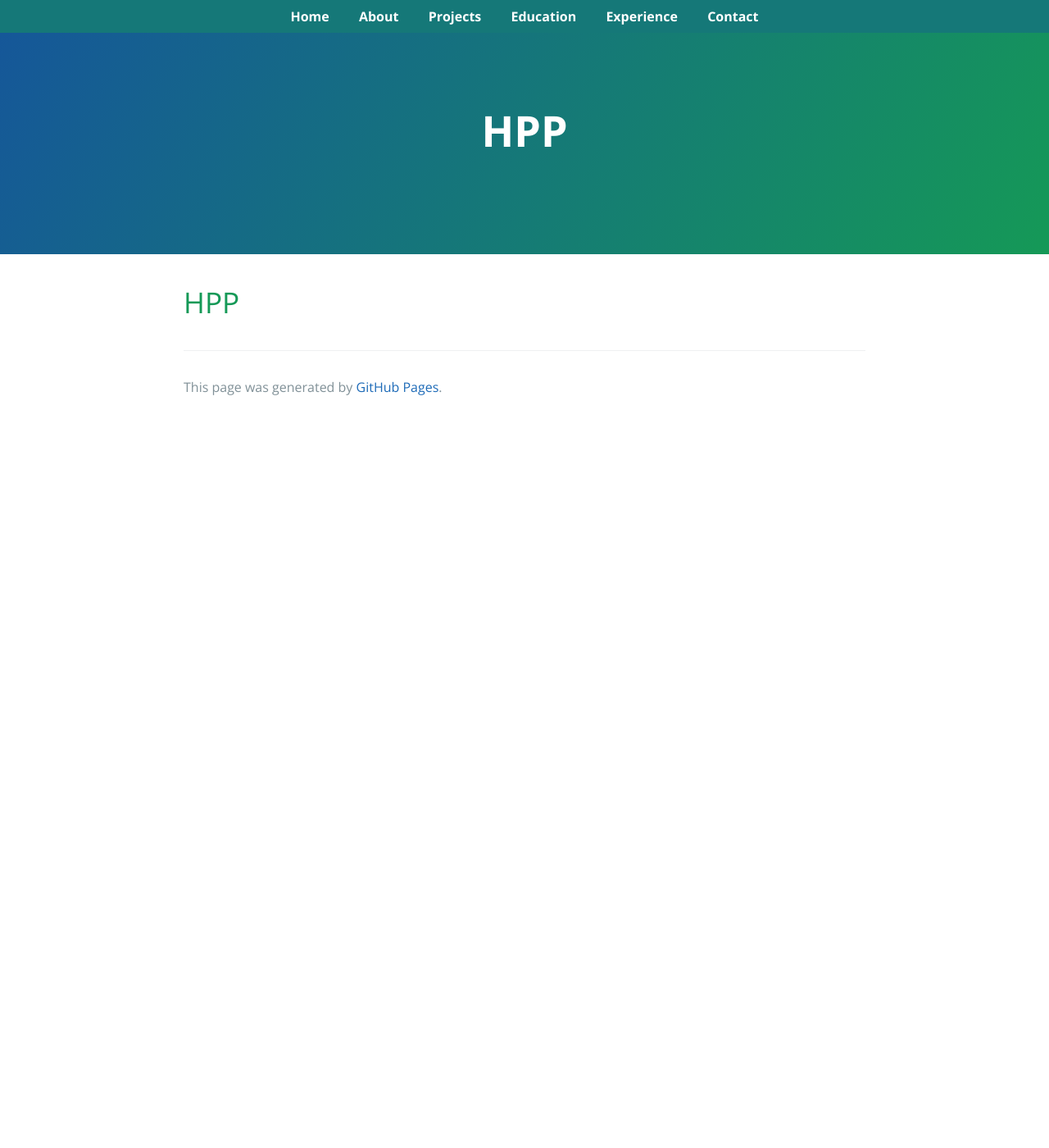
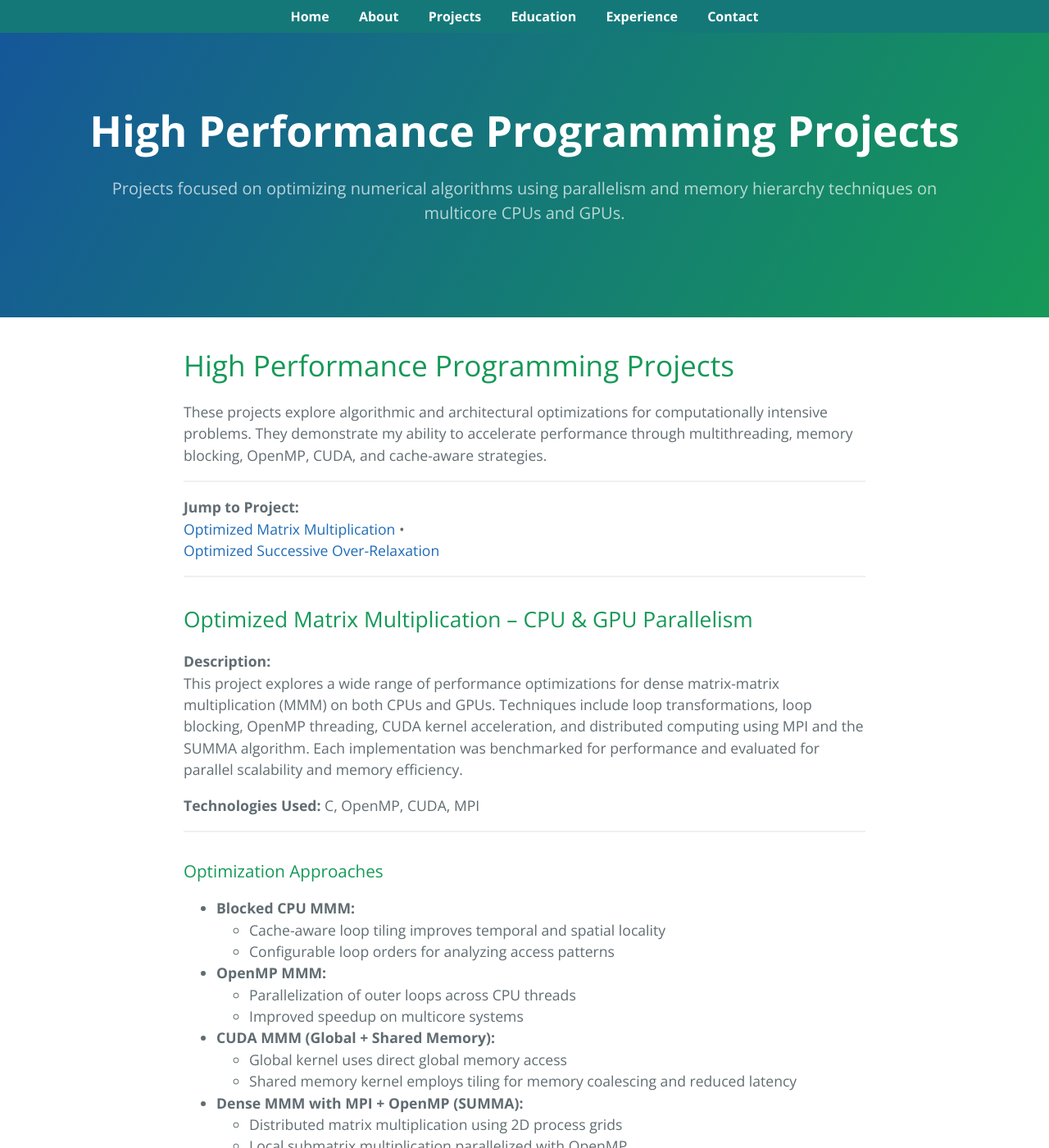
Before and after one commit to cpalencica/cpalencica.github.io, a Jekyll site: the page built from projects/HPP/index.md, in a window 1280 px wide and 1400 px high. Shown: the whole window at 82% size. Built offline with Jekyll 4.4.1, drawn with Linux system fonts in a browser that asks for light colours; our own code applies the rules of GitHub Pages for plain Markdown files; a style sheet for code colours, icons or effects is not loaded; the repository's description, which GitHub fills in, is left out; some of the changed text lies outside the part shown.

Commit message:
added hpp projects

```diff
--- a/projects/HPP/index.md
+++ b/projects/HPP/index.md
@@ -1 +1,72 @@
-# HPP
+---
+layout: default
+title: High Performance Programming Projects
+description: Projects focused on optimizing numerical algorithms using parallelism and memory hierarchy techniques on multicore CPUs and GPUs.
+---
+
+# High Performance Programming Projects
+
+These projects explore algorithmic and architectural optimizations for computationally intensive problems. They demonstrate my ability to accelerate performance through multithreading, memory blocking, OpenMP, CUDA, and cache-aware strategies.
+
+---
+
+**Jump to Project:**
+[Optimized Matrix Multiplication](#optimized-matrix-multiplication---cpu--gpu-parallelism) •
+[Optimized Successive Over-Relaxation](#optimized-successive-over-relaxation---sor)
+
+---
+
+## Optimized Matrix Multiplication – CPU & GPU Parallelism
+
+**Description:**
+This project explores a wide range of performance optimizations for dense matrix-matrix multiplication (MMM) on both CPUs and GPUs. Techniques include loop transformations, loop blocking, OpenMP threading, CUDA kernel acceleration, and distributed computing using MPI and the SUMMA algorithm. Each implementation was benchmarked for performance and evaluated for parallel scalability and memory efficiency.
+
+**Technologies Used:** C, OpenMP, CUDA, MPI
+
+---
+
+### Optimization Approaches
+
+- **Blocked CPU MMM:**
+  - Cache-aware loop tiling improves temporal and spatial locality
+  - Configurable loop orders for analyzing access patterns
+
+- **OpenMP MMM:**
+  - Parallelization of outer loops across CPU threads
+  - Improved speedup on multicore systems
+
+- **CUDA MMM (Global + Shared Memory):**
+  - Global kernel uses direct global memory access
+  - Shared memory kernel employs tiling for memory coalescing and reduced latency
+
+- **Dense MMM with MPI + OpenMP (SUMMA):**
+  - Distributed matrix multiplication using 2D process grids
+  - Local submatrix multiplication parallelized with OpenMP
+  - Overlapped communication and computation for scalability
+
+---
+
+**GitHub:** [View Repository](https://github.com/cpalencica/MMMoptimizations)
+
+---
+
+## Optimized Successive Over-Relaxation – SOR
+
+**Description:**
+Parallelized the Successive Over-Relaxation method for solving Laplace-like problems using pthreads, OpenMP, and CUDA. Each version was tuned for performance using proper domain decomposition, synchronization, and memory access optimization strategies.
+
+**Technologies Used:** C, POSIX Threads (pthreads), OpenMP, CUDA
+
+**Optimizations Explored:**
+- **Pthreads Version:** Manual thread management with barriers and careful partitioning
+- **OpenMP Version:** Loop parallelization and scheduling strategies for shared-memory systems
+- **CUDA Version:** GPU acceleration with global memory access and coalesced reads
+
+**Evaluation Metrics:**
+- Total runtime vs. baseline serial version
+- GPU memory access efficiency
+- Thread scaling behavior on multicore CPU
+
+**GitHub:** [View Repository](https://github.com/cpalencica/SORoptimizations)
+
+---
```
